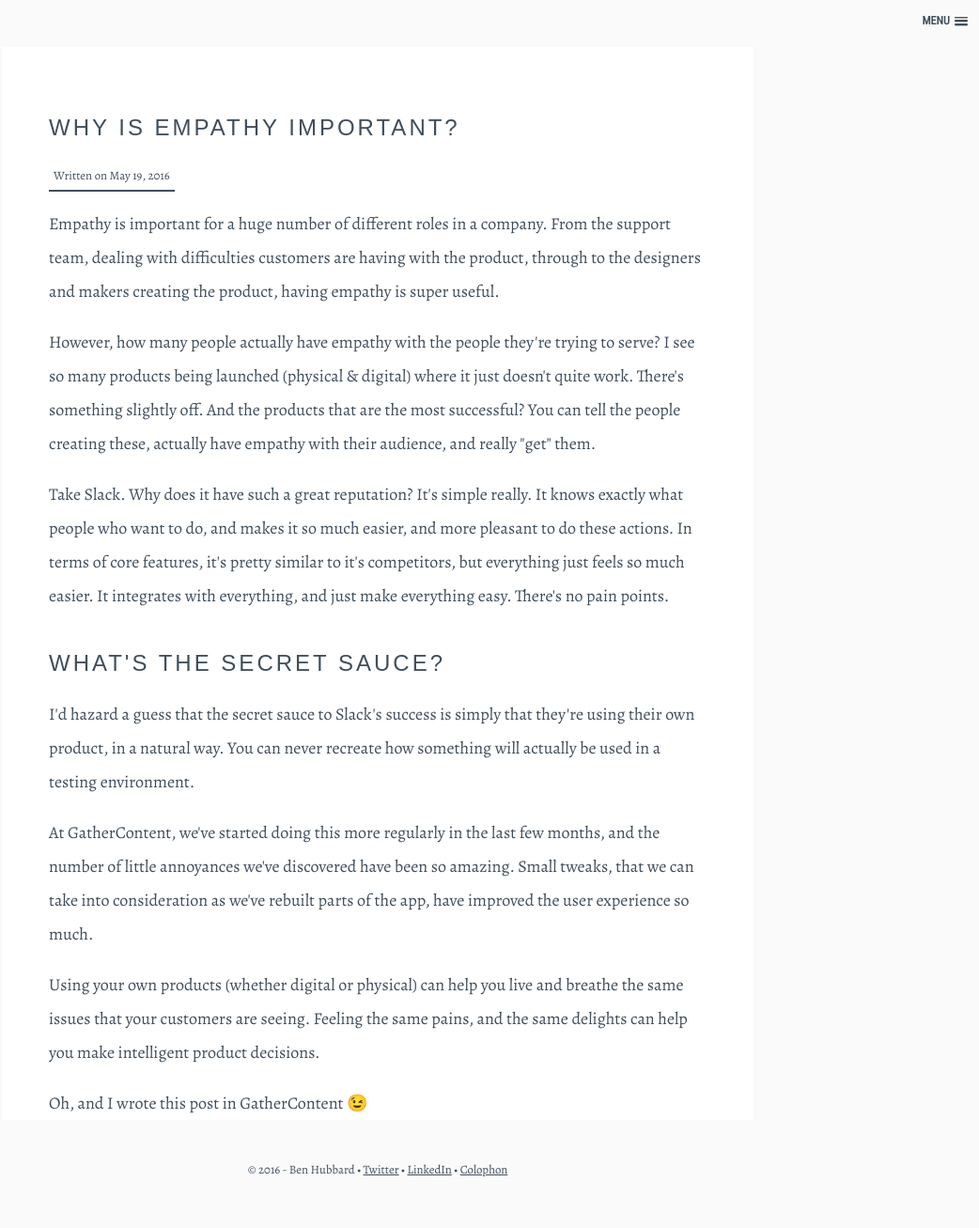
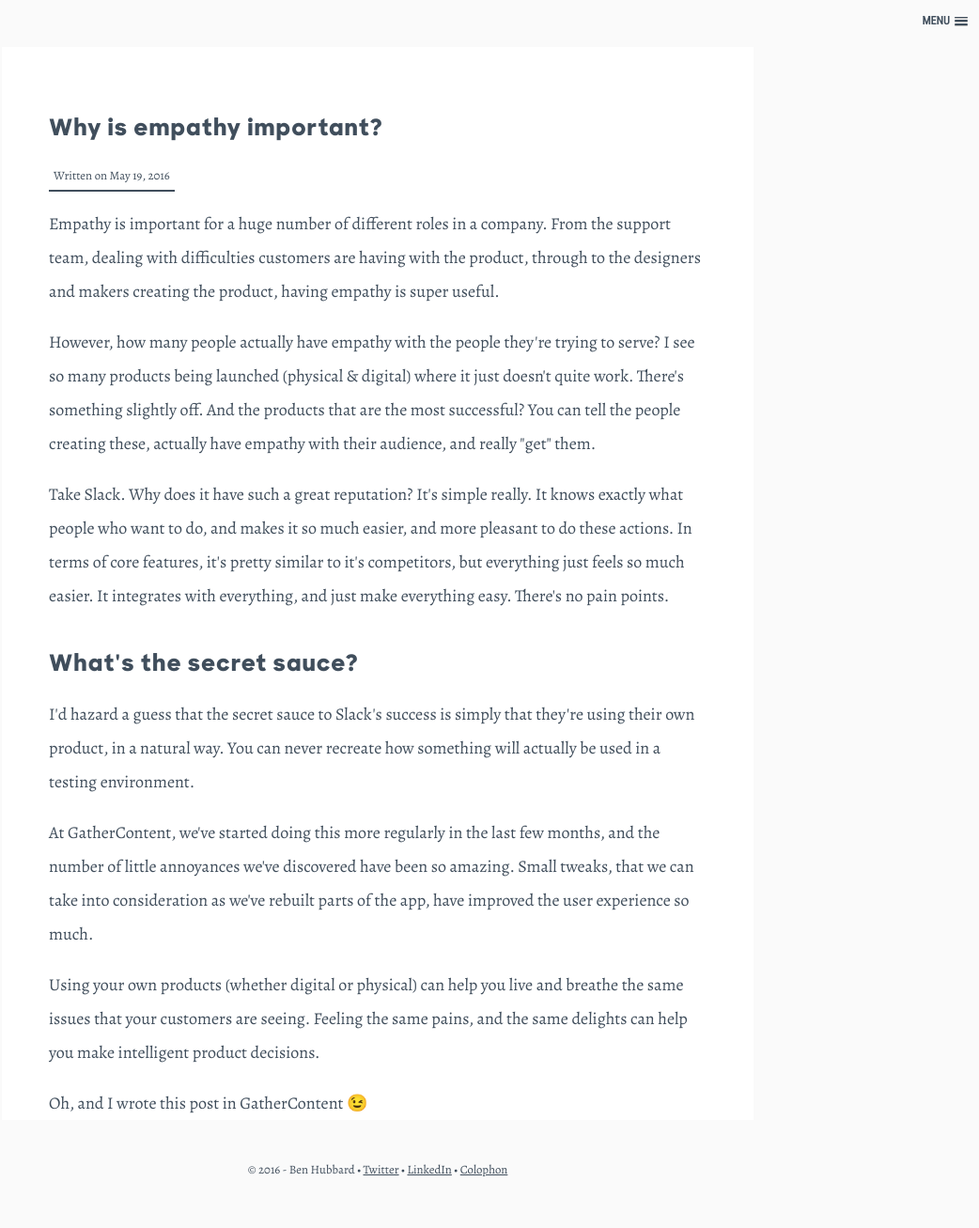
Before and after one commit to benhubbard434/benhubbard, a Jekyll site: the page built from _posts/2016-05-19-why-is-empathy-important.html, in a window 1280 px wide. Shown: the whole page at 94% size, without its empty margins (238-1280 px from the left). Built offline with Jekyll 4.4.1, drawn with Linux system fonts in a browser that asks for light colours; nearby versions of some CDN libraries.

Commit message:
Update app.css

```diff
--- a/assets/css/app.css
+++ b/assets/css/app.css
@@ -1,14 +1,5 @@
-/*@font-face{font-family:SharpUnity;font-style:normal;font-weight:100;src:url(//a.hrc.onl/secretary/fonts/SharpUnity-Book.ttf) format("truetype"),url(//a.hrc.onl/secretary/fonts/SharpUnity-Book.woff) format("woff"),url(//a.hrc.onl/secretary/fonts/SharpUnity-Book.woff2) format("woff2")}
-
-@font-face{font-family:SharpUnity;font-style:normal;font-weight:400;src:url(//a.hrc.onl/secretary/fonts/SharpUnity-Semibold.ttf) format("truetype"),url(//a.hrc.onl/secretary/fonts/SharpUnity-Semibold.woff) format("woff"),url(//a.hrc.onl/secretary/fonts/SharpUnity-Semibold.woff2) format("woff2")}
-
-@font-face{font-family:SharpUnity;font-style:normal;font-weight:800;src:url(//a.hrc.onl/secretary/fonts/SharpUnity-Extrabold.ttf) format("truetype"),url(//a.hrc.onl/secretary/fonts/SharpUnity-Extrabold.woff) format("woff"),url(//a.hrc.onl/secretary/fonts/SharpUnity-Extrabold.woff2) format("woff2")}
-*/
-
 @font-face{font-family:SharpUnity;font-style:normal;font-weight:100;src:url(/assets/css/SharpUnity-Book.ttf) format("truetype")}
-
 @font-face{font-family:SharpUnity;font-style:normal;font-weight:400;src:url(/assets/css/SharpUnity-Semibold.ttf) format("truetype")}
-
 @font-face{font-family:SharpUnity;font-style:normal;font-weight:800;src:url(/assets/css/SharpUnity-Extrabold.ttf) format("truetype")}
 
 
@@ -33,13 +24,13 @@ a,abbr,acronym,address,applet,article,aside,audio,b,big,blockquote,body,canvas,c
 		}
 		h1, h2 {
 			font-size: 1.5em;
-			font-family:sans-serif, SharpUnity;
+			font-family:SharpUnity,sans-serif;
 			margin-bottom: 18px;
 			color: #404e5c;
 			line-height: 1.5;
 			padding-top: 18px;
-			text-transform: uppercase;
-			letter-spacing: 3px;
+			font-weight: 800;
+			letter-spacing: 1px;
 		}
 		h3{
 			font-size: 1em;
```
